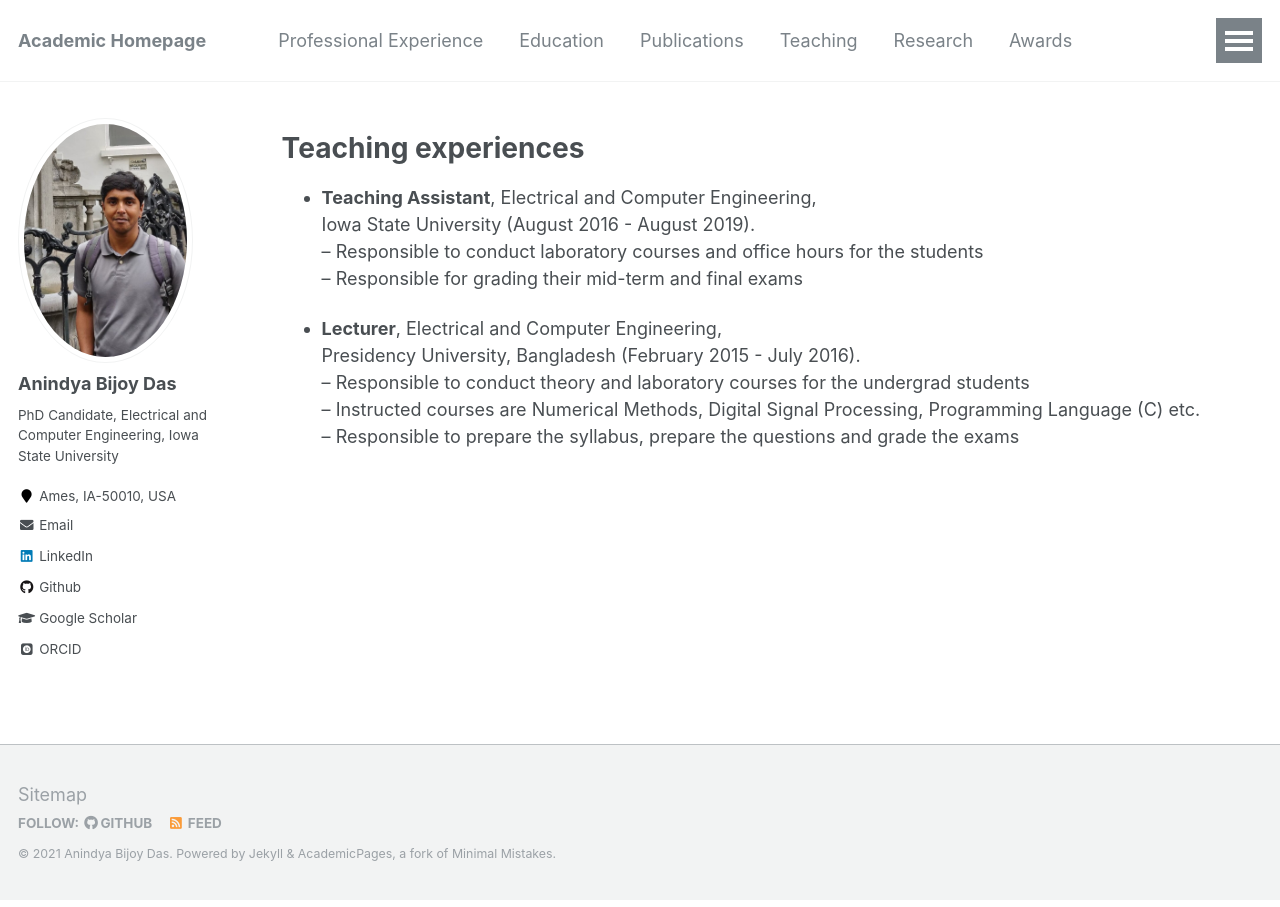
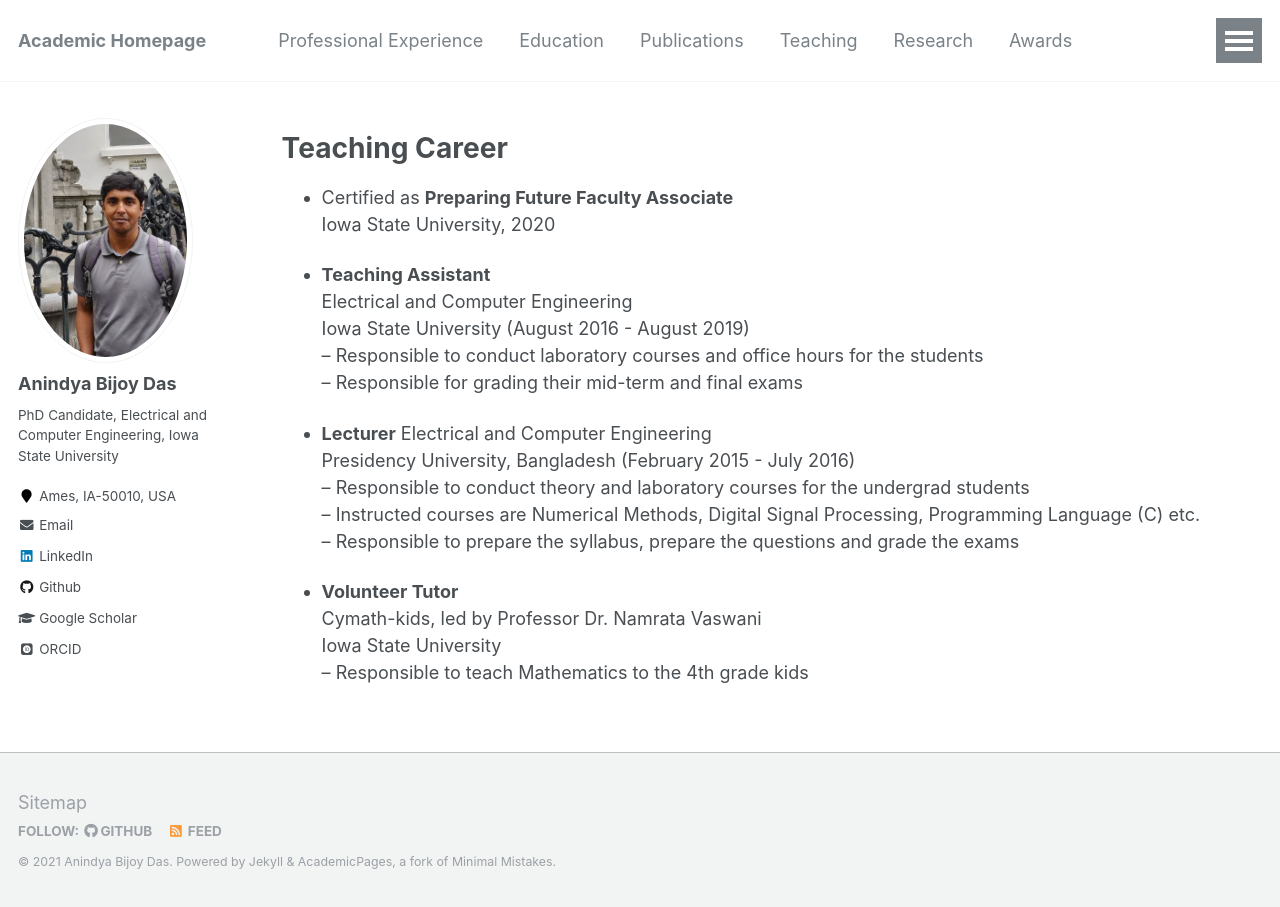
Before and after one commit to anindyabijoydas/portfolio, a Jekyll site: the page built from _pages/teaching.md, in a window 1280 px wide. Built offline with Jekyll 4.4.1, drawn with Linux system fonts in a browser that asks for light colours; some web fonts are replaced.

Commit message:
Update teaching.md

```diff
--- a/_pages/teaching.md
+++ b/_pages/teaching.md
@@ -7,9 +7,13 @@ redirect_from:
 
 {% include base_path %}
 
-Teaching experiences
+Teaching Career
 ======
 
-* **Teaching Assistant**, Electrical and Computer Engineering, <br/> Iowa State University (August 2016 - August 2019). <br/>  -- Responsible to conduct laboratory courses and office hours for the students <br/>  -- Responsible for grading their mid-term and final exams
+* Certified as **Preparing Future Faculty Associate** <br/> Iowa State University, 2020
 
-* **Lecturer**, Electrical and Computer Engineering, <br/> Presidency University, Bangladesh (February 2015 - July 2016). <br/> -- Responsible to conduct theory and laboratory courses for the undergrad students <br/> -- Instructed courses are Numerical Methods, Digital Signal Processing, Programming Language (C) etc. <br/> -- Responsible to prepare the syllabus, prepare the questions and grade the exams
+* **Teaching Assistant** <br/> Electrical and Computer Engineering <br/> Iowa State University (August 2016 - August 2019) <br/>  -- Responsible to conduct laboratory courses and office hours for the students <br/>  -- Responsible for grading their mid-term and final exams
+
+* **Lecturer** Electrical and Computer Engineering <br/> Presidency University, Bangladesh (February 2015 - July 2016) <br/> -- Responsible to conduct theory and laboratory courses for the undergrad students <br/> -- Instructed courses are Numerical Methods, Digital Signal Processing, Programming Language (C) etc. <br/> -- Responsible to prepare the syllabus, prepare the questions and grade the exams
+
+* **Volunteer Tutor** <br/> Cymath-kids, led by Professor Dr. Namrata Vaswani <br/> Iowa State University <br/> -- Responsible to teach Mathematics to the 4th grade kids
```
